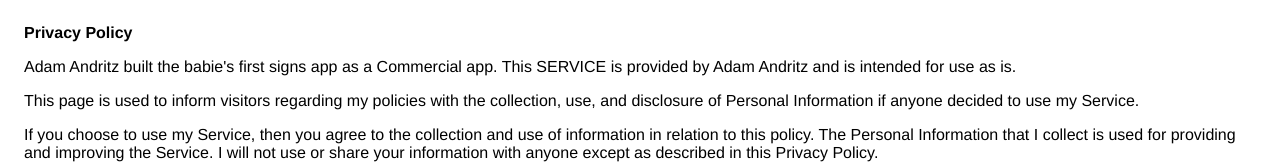
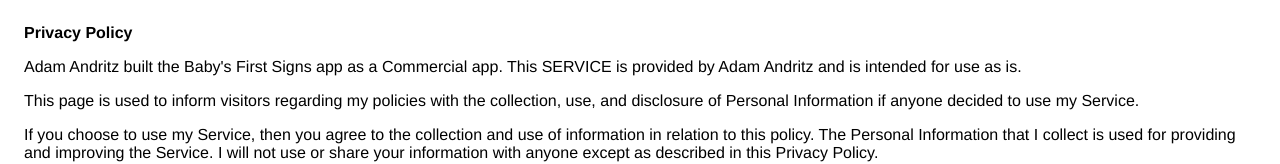
Before and after one commit to milestoneMaker/milestoneMaker.github.io, a plain HTML site: page privacy-policy.html in a window 1280 px wide. Shown: the top 164 px of the page. Drawn offline with Linux system fonts and the light colour scheme.

Commit message:
Update privacy-policy.html
updated name

```diff
--- a/privacy-policy.html
+++ b/privacy-policy.html
@@ -8,7 +8,7 @@
     </head>
     <body>
     <strong>Privacy Policy</strong> <p>
-                  Adam Andritz built the babie's first signs app as
+                  Adam Andritz built the Baby's First Signs app as
                   a Commercial app. This SERVICE is provided by
                   Adam Andritz  and is intended for use as
                   is.
```
